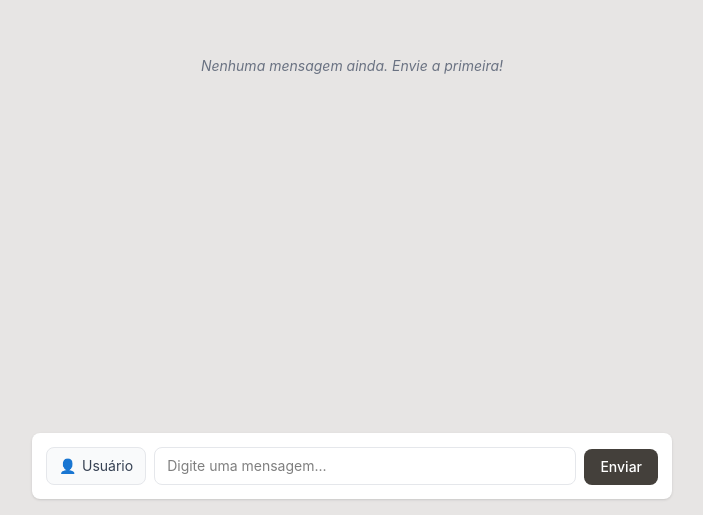
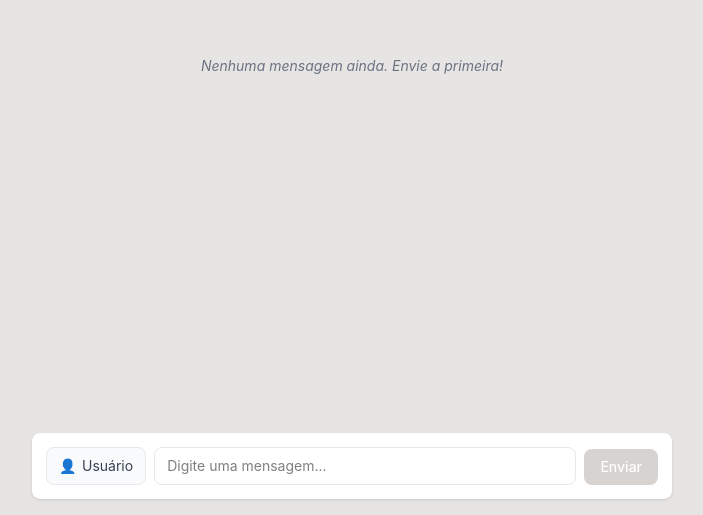
Before and after one commit to crzin2512-2025/chat-offline-react, a React (Vite) app: page / in a window 1280 px wide. Shown: the part 285-800 px from the top of the page, without its empty margins (288-991 px from the left). Built offline with nearby package versions, Linux system fonts and the light colour scheme.

Commit message:
Done: phase 1

```diff
--- a/package.json
+++ b/package.json
@@ -13,7 +13,8 @@
     "@tailwindcss/vite": "^4.3.2",
     "react": "^19.2.7",
     "react-dom": "^19.2.7",
-    "tailwindcss": "^4.3.2"
+    "tailwindcss": "^4.3.2",
+    "zustand": "^5.0.14"
   },
   "devDependencies": {
     "@types/node": "^24.13.2",
--- a/src/components/Chat.tsx
+++ b/src/components/Chat.tsx
@@ -1,31 +1,38 @@
-import { useState, useCallback } from 'react'
-import type { Message, Sender } from '../types/message'
+import { useCallback } from 'react'
+import { useChatStore } from '../stores/chatStore'
 import MessageList from './MessageList'
 import ChatInput from './ChatInput'
 
 function Chat() {
-  const [messages, setMessages] = useState<Message[]>([])
-  const [sender, setSender] = useState<Sender>('user')
+  const activeConversationId = useChatStore((s) => s.activeConversationId)
+  const conversations = useChatStore((s) => s.conversations)
+  const sender = useChatStore((s) => s.sender)
+  const addMessage = useChatStore((s) => s.addMessage)
+  const toggleSender = useChatStore((s) => s.toggleSender)
 
-  const handleSend = useCallback((text: string) => {
-    const message: Message = {
-      id: crypto.randomUUID(),
-      text,
-      sender,
-    }
-    setMessages((prev) => [...prev, message])
-  }, [sender])
+  const activeMessages = activeConversationId
+    ? conversations[activeConversationId]?.messages ?? []
+    : []
 
-  function handleToggle() {
-    setSender((prev) => (prev === 'user' ? 'robot' : 'user'))
-  }
+  const handleSend = useCallback(
+    (text: string) => {
+      if (!activeConversationId) return
+      const message = {
+        id: crypto.randomUUID(),
+        text,
+        sender,
+      }
+      addMessage(activeConversationId, message)
+    },
+    [sender, activeConversationId, addMessage],
+  )
 
   return (
     <div className="flex h-dvh bg-stone-200">
       <div className="w-full max-w-2xl mx-auto flex flex-col h-full overflow-hidden">
-        <MessageList messages={messages} />
+        <MessageList messages={activeMessages} />
         <div className="p-4">
-          <ChatInput sender={sender} onToggle={handleToggle} onSend={handleSend} />
+          <ChatInput sender={sender} onToggle={toggleSender} onSend={handleSend} />
         </div>
       </div>
     </div>
--- a/src/components/ChatInput.tsx
+++ b/src/components/ChatInput.tsx
@@ -1,4 +1,4 @@
-import { useRef, type ChangeEvent, type KeyboardEvent } from 'react'
+import { useRef, useState, type ChangeEvent, type KeyboardEvent } from 'react'
 import type { Sender } from '../types/message'
 import SenderToggle from './SenderToggle'
 
@@ -10,6 +10,7 @@ type Props = {
 
 function ChatInput({ sender, onToggle, onSend }: Props) {
   const textareaRef = useRef<HTMLTextAreaElement>(null)
+  const [value, setValue] = useState('')
 
   function adjustHeight() {
     const el = textareaRef.current
@@ -18,7 +19,8 @@ function ChatInput({ sender, onToggle, onSend }: Props) {
     el.style.height = `${Math.min(el.scrollHeight, 150)}px`
   }
 
-  function handleChange(_e: ChangeEvent<HTMLTextAreaElement>) {
+  function handleChange(e: ChangeEvent<HTMLTextAreaElement>) {
+    setValue(e.target.value)
     adjustHeight()
   }
 
@@ -30,16 +32,20 @@ function ChatInput({ sender, onToggle, onSend }: Props) {
   }
 
   function send() {
+    const text = value.trim()
+    if (!text) return
+
+    onSend(text)
+    setValue('')
+
     const el = textareaRef.current
-    if (!el) return
-    const text = el.value.trim()
-    if (!text) return
-    onSend(text)
-    el.value = ''
-    el.style.height = 'auto'
+    if (el) {
+      el.style.height = 'auto'
+    }
   }
 
   const isRobot = sender === 'robot'
+  const hasContent = value.trim().length > 0
 
   return (
     <div className={`bg-white rounded-lg shadow-sm p-3 flex items-end gap-2 border-2 transition-colors ${isRobot ? 'border-purple-500' : 'border-transparent'}`}>
@@ -47,6 +53,7 @@ function ChatInput({ sender, onToggle, onSend }: Props) {
       <textarea
         ref={textareaRef}
         rows={1}
+        value={value}
         placeholder="Digite uma mensagem..."
         onChange={handleChange}
         onKeyDown={handleKeyDown}
@@ -55,6 +62,7 @@ function ChatInput({ sender, onToggle, onSend }: Props) {
       <button
         type="button"
         onClick={send}
+        disabled={!hasContent}
         className="bg-stone-700 hover:bg-stone-800 disabled:bg-stone-300 text-white rounded-lg px-4 py-2 text-sm font-medium transition-colors disabled:cursor-not-allowed"
       >
         Enviar
--- /dev/null
+++ b/src/stores/chatStore.ts
@@ -0,0 +1,58 @@
+import { create } from 'zustand'
+import type { Message, Sender } from '../types/message'
+import type { Conversation } from '../types/conversation'
+
+type ChatStore = {
+  conversations: Record<string, Conversation>
+  activeConversationId: string | null
+  sender: Sender
+  createConversation: () => void
+  selectConversation: (id: string) => void
+  toggleSender: () => void
+  addMessage: (conversationId: string, message: Message) => void
+}
+
+const useChatStore = create<ChatStore>((set) => ({
+  conversations: {},
+  activeConversationId: null,
+  sender: 'user',
+
+  createConversation: () => {
+    const id = crypto.randomUUID()
+    set((state) => ({
+      conversations: {
+        ...state.conversations,
+        [id]: { id, messages: [] },
+      },
+      activeConversationId: id,
+    }))
+  },
+
+  selectConversation: (id: string) => {
+    set({ activeConversationId: id })
+  },
+
+  toggleSender: () => {
+    set((state) => ({
+      sender: state.sender === 'user' ? 'robot' : 'user',
+    }))
+  },
+
+  addMessage: (conversationId: string, message: Message) => {
+    set((state) => {
+      const conversation = state.conversations[conversationId]
+      if (!conversation) return state
+      return {
+        conversations: {
+          ...state.conversations,
+          [conversationId]: {
+            ...conversation,
+            messages: [...conversation.messages, message],
+          },
+        },
+      }
+    })
+  },
+}))
+
+export { useChatStore }
--- /dev/null
+++ b/src/types/conversation.ts
@@ -0,0 +1,6 @@
+import type { Message } from './message'
+
+export type Conversation = {
+  id: string
+  messages: Message[]
+}
```
Also changed, not shown: .docs/features/multi-chat/tasks.md, 1 other file (tests, documents, lock files or other folders).
